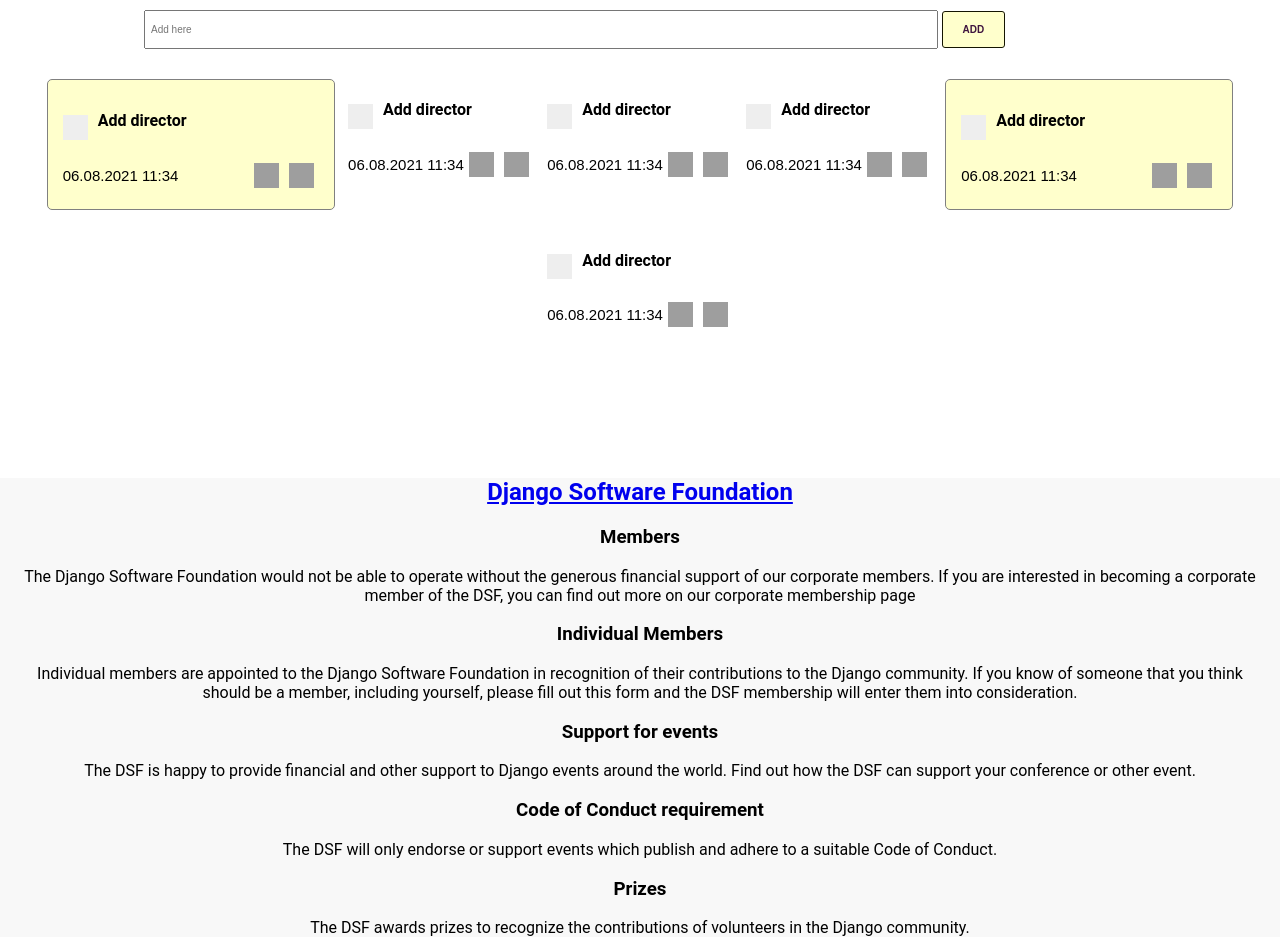
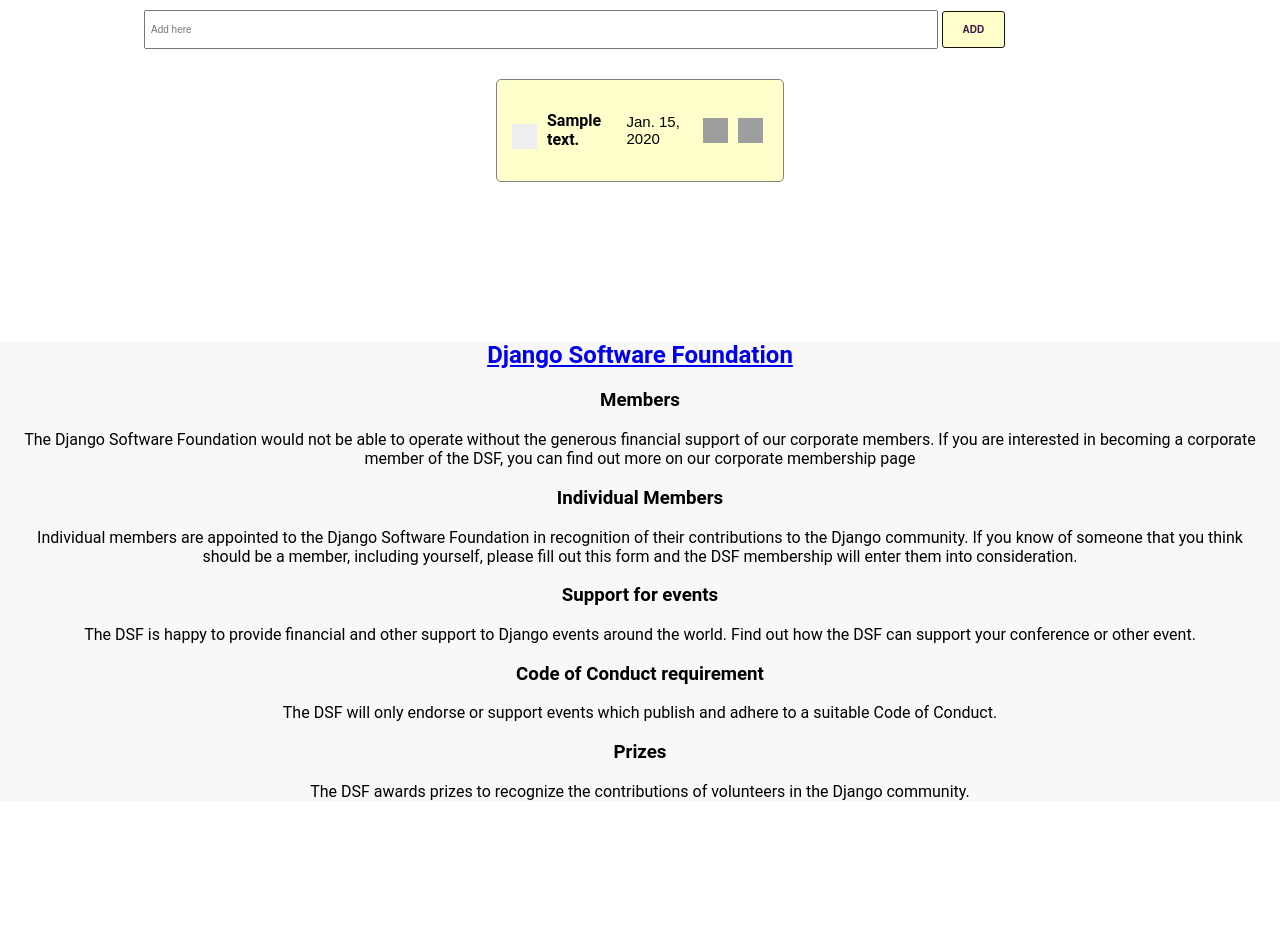
Before and after one commit to azat-cyber/project, a Django app: page /second/ in a window 1280 px wide. Shown: the part 70-1007 px from the top of the page. After the commit the page ends 870 px from the top, so only its background shows below. Run offline with Django 3.2, Linux system fonts and the light colour scheme; tables that the repository leaves empty hold one stand-in row (values such as "Sample post"); grey boxes are pictures that could not be loaded.

Commit message:
add views some function, changes in contacts.html

```diff
--- a/djangoProject/urls.py
+++ b/djangoProject/urls.py
@@ -24,7 +24,7 @@
     path('admin/', admin.site.urls),
     path("", homepage, name="index"),
     path("second/", contacts, name="contacts"),
-    path("fisrt/", about, name="about")
+    path("fisrt/", about, name="About")
 ]
 if settings.DEBUG:
     urlpatterns += static(settings.STATIC_URL, document_root=settings.STATIC_ROOT)
--- a/templates/contacts.html
+++ b/templates/contacts.html
@@ -24,108 +24,27 @@
             <button class="create_button">Add</button>
         </div>
         <div class="todo_container">
+            {% for todo in test_listUse %}
             <div class="todo_item">
                 <div class="todo_item_header">
                     <label class="checkbox_container">
                         <input type="checkbox"/>
                         <span class="checkmark"></span>
                     </label>
-                    <h4>Add director</h4>
-                </div>
-                <div class="todo_item_footer">
-                    <p>06.08.2021 <span>11:34</span></p>
+                    <h4>{{ todo.text }}</h4>
+
+                    <div class="todo_item_footer">
+                    <p>{{ todo.created_at}}</p>
                     <div class="action_button">
                         <img src="unmarked.png" alt="">
                         <img src="delete.png" alt="">
                     </div>
-                </div>
-            </div>
-
-            <div class="todo_item.marked">
-                 <div class="todo_item_header">
-                    <label class="checkbox_container">
-                        <input type="checkbox"/>
-                        <span class="checkmark"></span>
-                    </label>
-                    <h4>Add director</h4>
-                </div>
-                <div class="todo_item_footer">
-                    <p>06.08.2021 <span>11:34</span></p>
-                    <div class="action_button">
-                        <img src="marked.jpg" alt="">
-                        <img src="delete.png" alt="">
                     </div>
                 </div>
             </div>
+        {% endfor %}
+        </div>
 
-            <div class="todo_item.done">
-                 <div class="todo_item_header">
-                    <label class="checkbox_container">
-                        <input type="checkbox"/>
-                        <span class="checkmark"></span>
-                    </label>
-                    <h4>Add director</h4>
-                </div>
-                <div class="todo_item_footer">
-                    <p>06.08.2021 <span>11:34</span></p>
-                    <div class="action_button">
-                        <img src="unmarked.png">
-                        <img src="delete.png">
-                    </div>
-                </div>
-            </div>
-
-            <div class="todo_item.marked">
-                 <div class="todo_item_header">
-                    <label class="checkbox_container">
-                        <input type="checkbox"/>
-                        <span class="checkmark"></span>
-                    </label>
-                    <h4>Add director</h4>
-                </div>
-                <div class="todo_item_footer">
-                    <p>06.08.2021 <span>11:34</span></p>
-                    <div class="action_button">
-                        <img src="marked.jpg">
-                        <img src="delete.png">
-                    </div>
-                </div>
-            </div>
-
-            <div class="todo_item">
-                 <div class="todo_item_header">
-                    <label class="checkbox_container">
-                        <input type="checkbox"/>
-                        <span class="checkmark"></span>
-                    </label>
-                    <h4>Add director</h4>
-                </div>
-                <div class="todo_item_footer">
-                    <p>06.08.2021 <span>11:34</span></p>
-                    <div class="action_button">
-                        <img src="unmarked.png">
-                        <img src="delete.png">
-                    </div>
-                </div>
-            </div>
-
-            <div class="todo_item.done">
-                 <div class="todo_item_header">
-                    <label class="checkbox_container">
-                        <input type="checkbox"/>
-                        <span class="checkmark"></span>
-                    </label>
-                    <h4>Add director</h4>
-                </div>
-                <div class="todo_item_footer">
-                    <p>06.08.2021 <span>11:34</span></p>
-                    <div class="action_button">
-                        <img src="marked.jpg">
-                        <img src="delete.png">
-                    </div>
-                </div>
-            </div>
-        </div>
     </section>
 
     <div class="page">
--- a/test_app/views.py
+++ b/test_app/views.py
@@ -6,9 +6,10 @@
 
 
 def about(request):
-    test_list = Test.objects.all()
-    return render(request, "about.html", {"test_listUse": test_list})
+
+    return render(request, "about.html")
 
 
 def contacts(request):
-    return render(request, "contacts.html")
+    test_list = Test.objects.all()
+    return render(request, "contacts.html", {"test_listUse": test_list})
```
Also changed, not shown: templates/about.html (+4 -3 lines).
